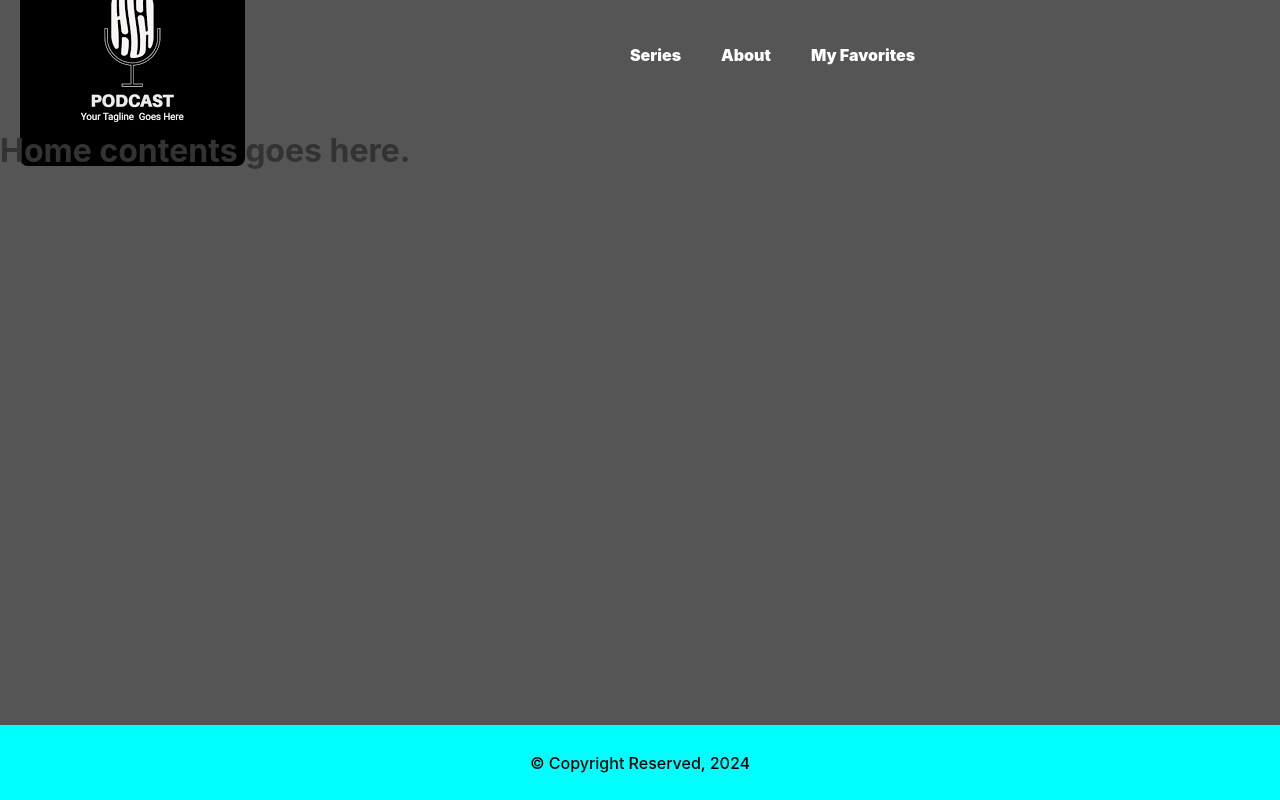
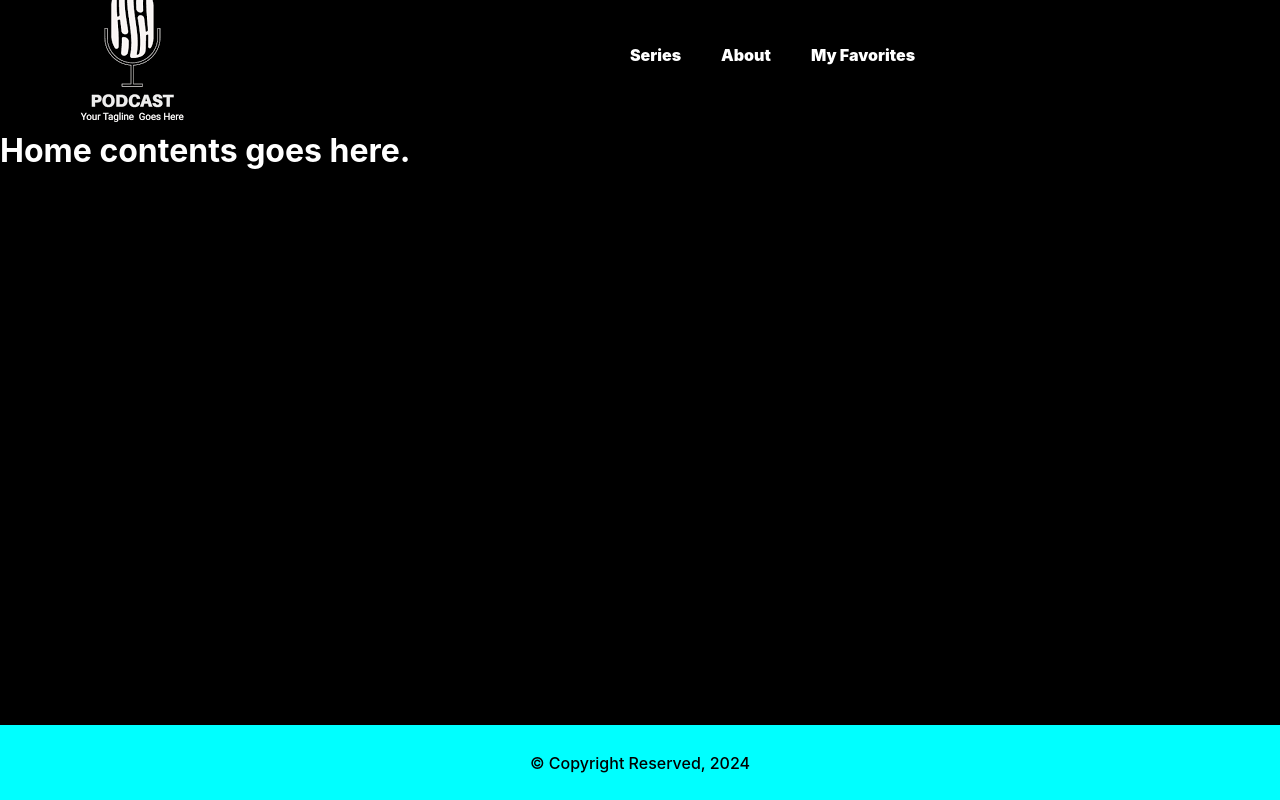
Before and after one commit to KeabetsweMatlhabe/KEAMAT511_BCL2401_GroupE_Keabetswe-Matlhabe_DJS11-, a React (Vite) app in the folder vite-project/: page / in a window 1280 px wide. Built offline with nearby package versions, Linux system fonts and the light colour scheme.

Commit message:
Last commit

```diff
--- a/vite-project/src/index.css
+++ b/vite-project/src/index.css
@@ -4,8 +4,8 @@
 
 html,
 body {
-  color: #333;
-  background-color: #555;
+  color: white;
+  background-color: black;
   margin: 0;
   padding: 0;
   font-family: "Inter", sans-serif;
@@ -13,6 +13,9 @@ body {
   scrollbar-width: none;
  /*background-image: url("../public/background_banner.jpg");*/
 
+}
+.logo{
+  padding: 60%;
 }
 
 body::-webkit-scrollbar {
```
Also changed, not shown: vite-project/src/components/Header.jsx (+4 -6 lines).
